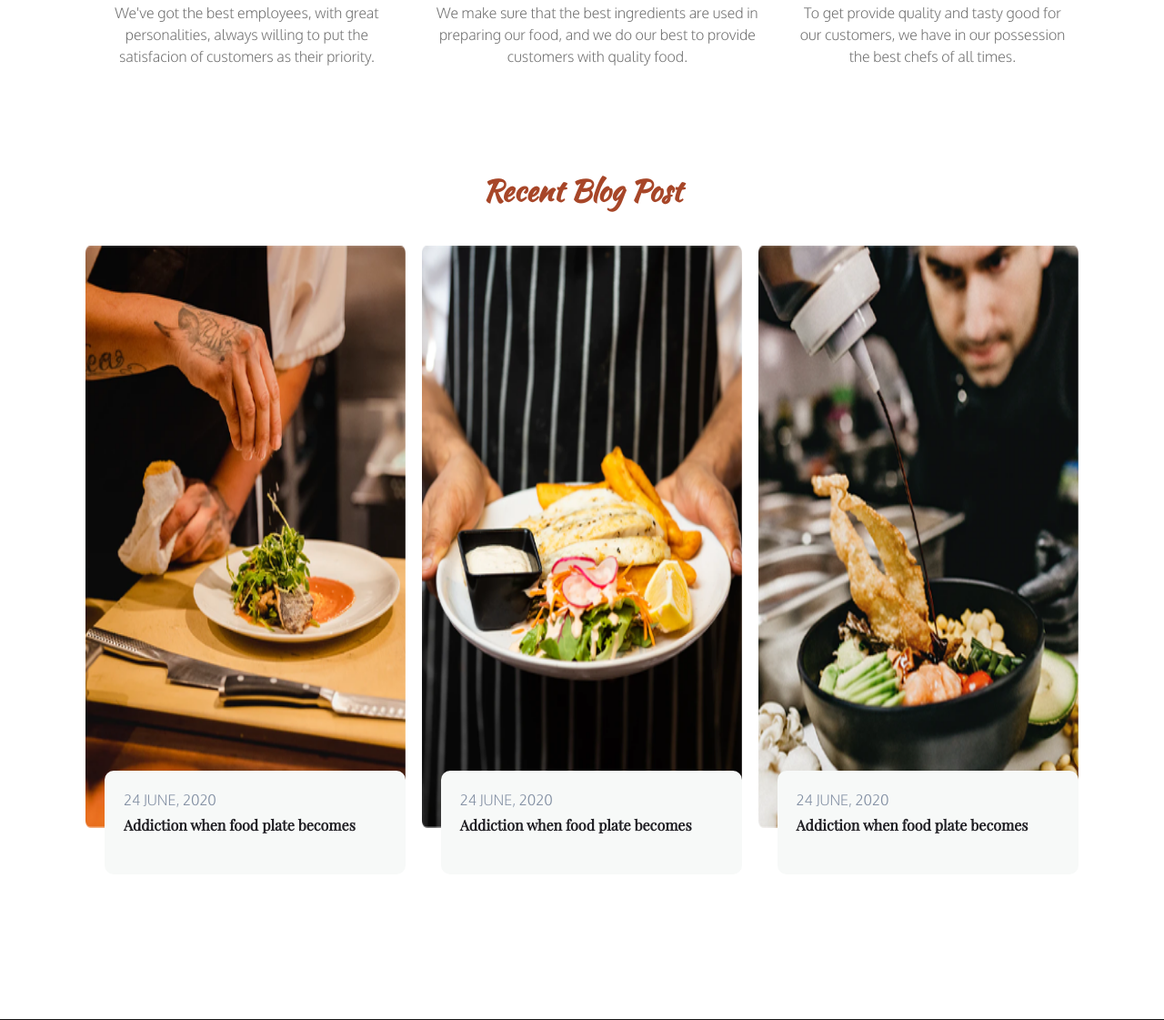
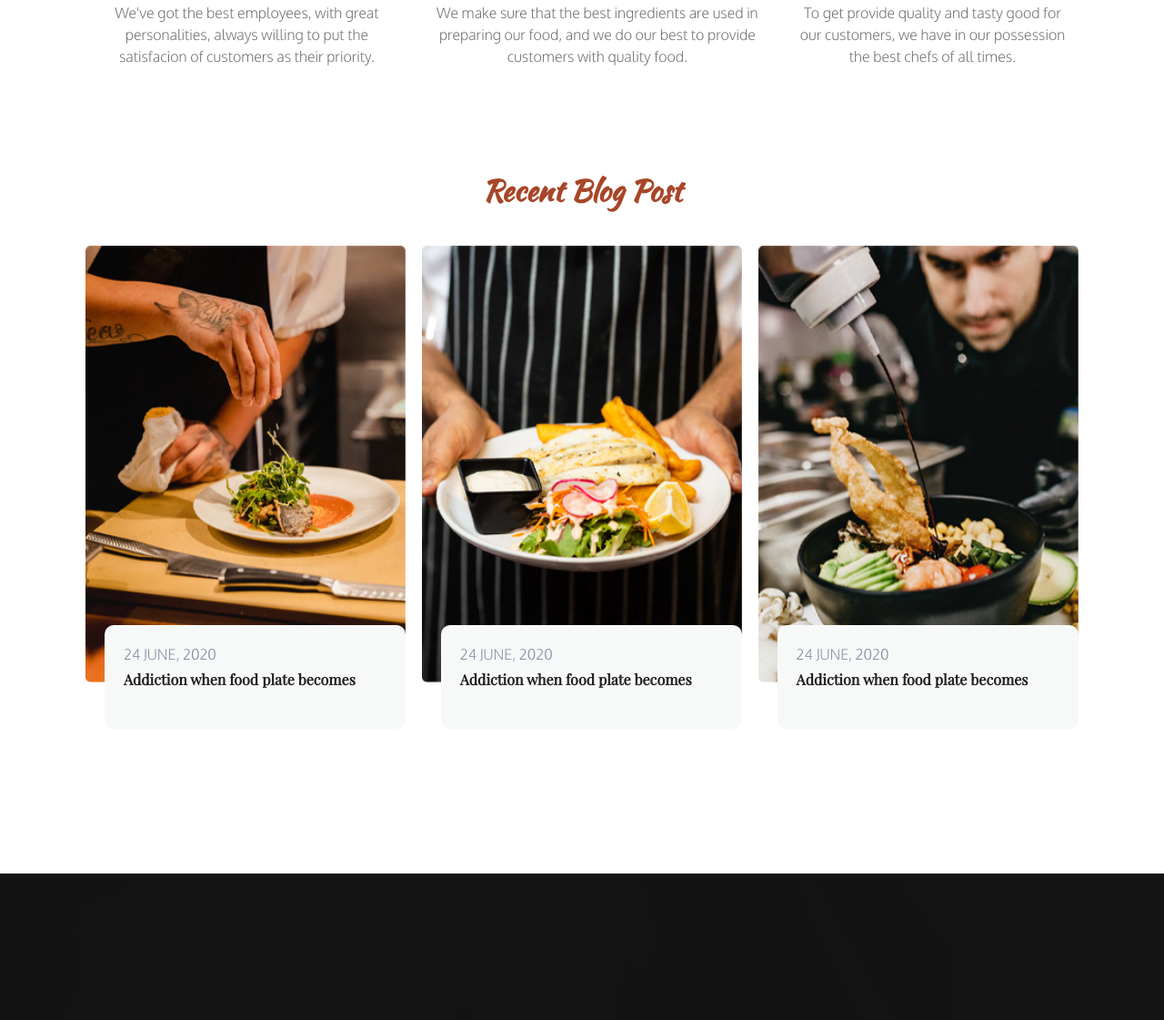
Before and after one commit to augustineritalondon/restaurant, a Flask app: page / in a window 1280 px wide. Shown: the part 3473-4594 px from the top of the page at 91% size. Run offline with Flask 2, Linux system fonts and the light colour scheme; some libraries are stand-ins or nearby versions.

Commit message:
Some corrections on the homepage

```diff
--- a/static/style.css
+++ b/static/style.css
@@ -724,7 +724,7 @@ nav a:focus{
 }
 
 .blog-image{
-    height: 100vh;
+    height: 60vh;
 }
 
 @media only screen and (min-width:770px){
```
